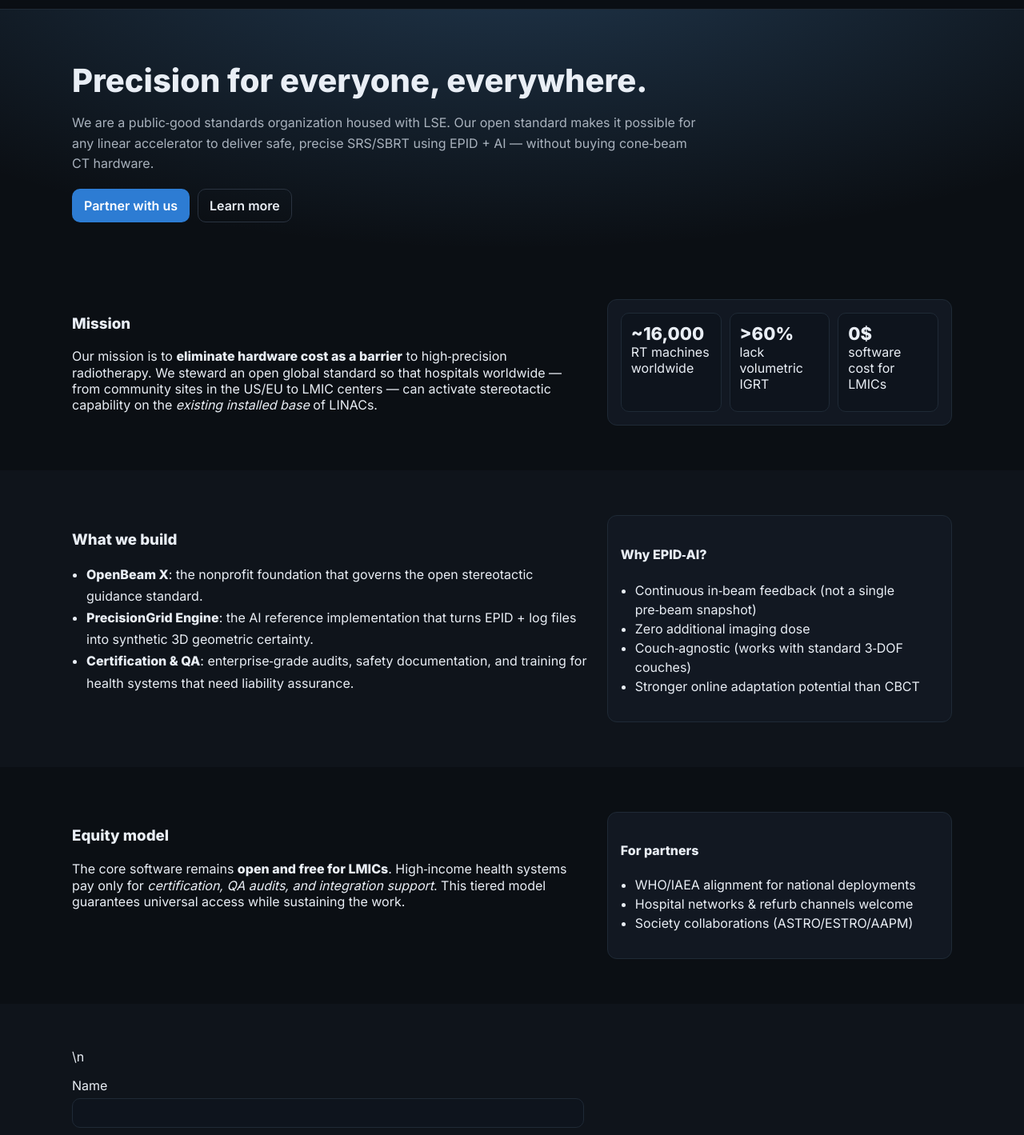
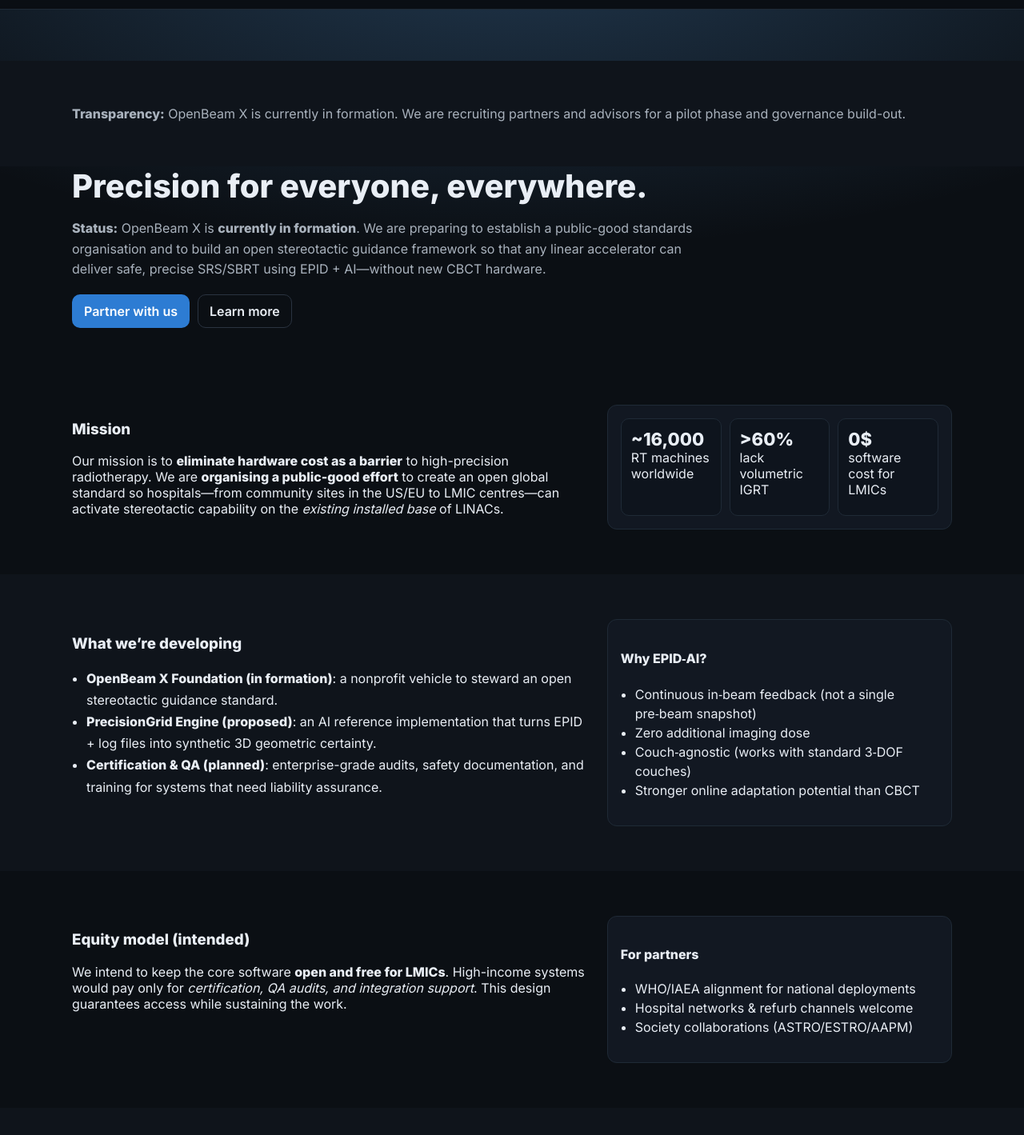
Before and after one commit to AhmedGalalRezk/openbeamx.org, a plain HTML site: page index.html in a window 1280 px wide. Shown: the part 61-1480 px from the top of the page at 80% size. Drawn offline with Linux system fonts and the light colour scheme.

Commit message:
Update index.html

```diff
--- a/index.html
+++ b/index.html
@@ -30,11 +30,18 @@
 </div>
 </header>
 <section class="hero">
+<section class="section alt">
+  <div class="container">
+    <p style="margin:0;color:#a9b2bd">
+      <strong>Transparency:</strong> OpenBeam X is currently in formation. We are recruiting partners and advisors for a pilot phase and governance build-out.
+    </p>
+  </div>
+</section>
 <div class="container hero-inner">
 <h2>Precision for everyone, everywhere.</h2>
 <p>
-        We are a public‑good standards organization housed with LSE. Our open standard makes it possible for any linear accelerator to deliver safe, precise SRS/SBRT using EPID + AI — without buying cone‑beam CT hardware.
-      </p>
+  <strong>Status:</strong> OpenBeam X is <strong>currently in formation</strong>. We are preparing to establish a public-good standards organisation and to build an open stereotactic guidance framework so that any linear accelerator can deliver safe, precise SRS/SBRT using EPID + AI—without new CBCT hardware.
+</p>
 <div class="cta-row">
 <a class="btn primary" href="#contact">Partner with us</a>
 <a class="btn ghost" href="#how">Learn more</a>
@@ -46,10 +53,9 @@
 <div>
 <h3>Mission</h3>
 <p>
-          Our mission is to <strong>eliminate hardware cost as a barrier</strong> to high‑precision radiotherapy.
-          We steward an open global standard so that hospitals worldwide — from community sites in the US/EU to LMIC centers — can
-          activate stereotactic capability on the <em>existing installed base</em> of LINACs.
-        </p>
+  Our mission is to <strong>eliminate hardware cost as a barrier</strong> to high-precision radiotherapy.
+  We are <strong>organising a public-good effort</strong> to create an open global standard so hospitals—from community sites in the US/EU to LMIC centres—can activate stereotactic capability on the <em>existing installed base</em> of LINACs.
+</p>
 </div>
 <div class="card stats">
 <div><strong>~16,000</strong><span>RT machines worldwide</span></div>
@@ -61,11 +67,12 @@
 <section class="section alt" id="how">
 <div class="container two-col">
 <div>
-<h3>What we build</h3>
+<h3>What we’re developing</h3>
 <ul class="list">
-<li><strong>OpenBeam X</strong>: the nonprofit foundation that governs the open stereotactic guidance standard.</li>
-<li><strong>PrecisionGrid Engine</strong>: the AI reference implementation that turns EPID + log files into synthetic 3D geometric certainty.</li>
-<li><strong>Certification &amp; QA</strong>: enterprise‑grade audits, safety documentation, and training for health systems that need liability assurance.</li>
+  <li><strong>OpenBeam X Foundation (in formation)</strong>: a nonprofit vehicle to steward an open stereotactic guidance standard.</li>
+  <li><strong>PrecisionGrid Engine (proposed)</strong>: an AI reference implementation that turns EPID + log files into synthetic 3D geometric certainty.</li>
+  <li><strong>Certification & QA (planned)</strong>: enterprise-grade audits, safety documentation, and training for systems that need liability assurance.</li>
+</ul>
 </ul>
 </div>
 <div class="card">
@@ -82,11 +89,11 @@
 <section class="section" id="equity">
 <div class="container two-col">
 <div>
-<h3>Equity model</h3>
+<h3>Equity model (intended)</h3>
 <p>
-          The core software remains <strong>open and free for LMICs</strong>. High‑income health systems pay only for
-          <em>certification, QA audits, and integration support</em>. This tiered model guarantees universal access while sustaining the work.
-        </p>
+  We intend to keep the core software <strong>open and free for LMICs</strong>. High-income systems would pay only for
+  <em>certification, QA audits, and integration support</em>. This design guarantees access while sustaining the work.
+</p>
 </div>
 <div class="card">
 <h4>For partners</h4>
@@ -124,7 +131,7 @@
 </section>
 <footer class="site-footer">
 <div class="container">
-<p>© 2025 OpenBeam X Foundation — An open global infrastructure effort for equitable precision radiotherapy.</p>
+<p>© 2025 OpenBeam X — An open global infrastructure effort (in formation) for equitable precision radiotherapy./p>
 </div>
 </footer>
 </body>
```
